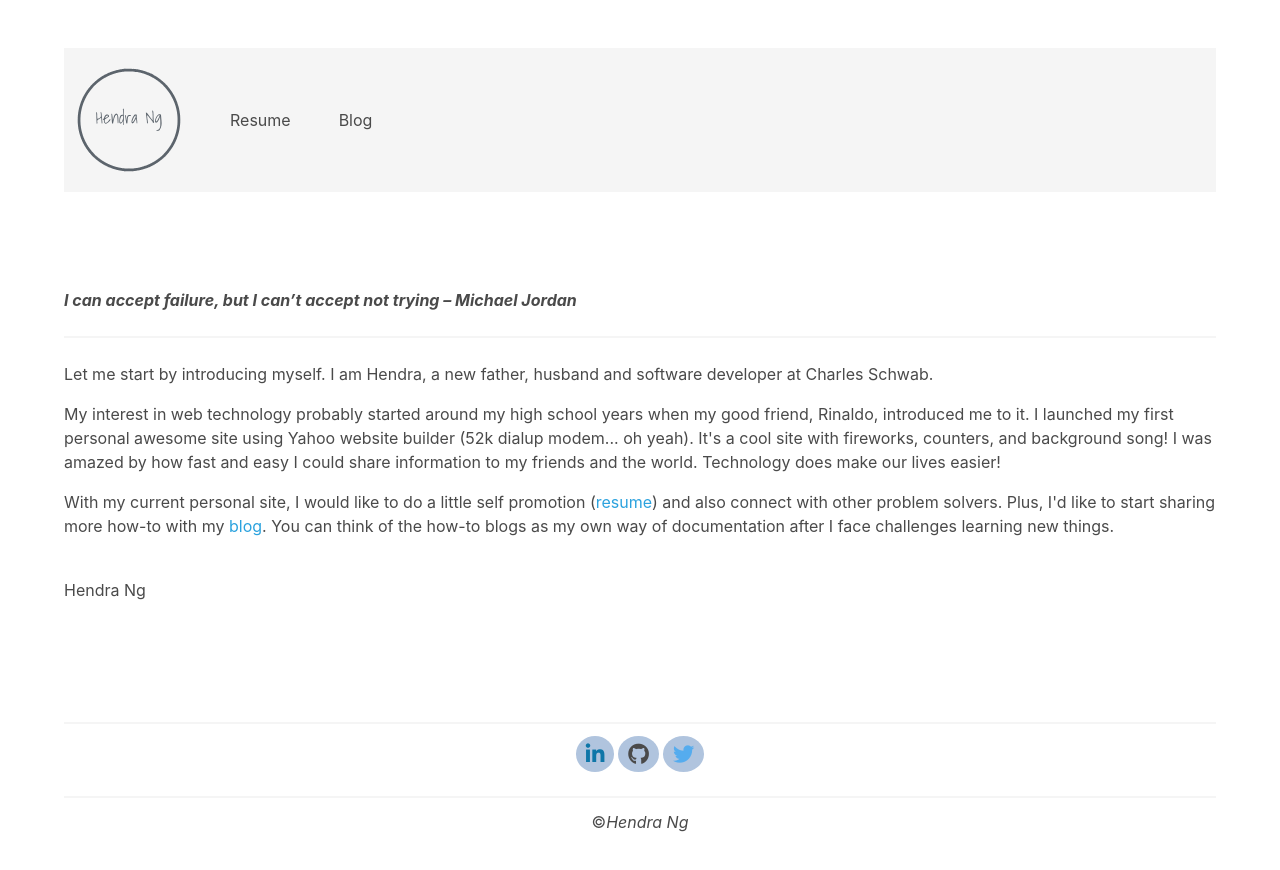
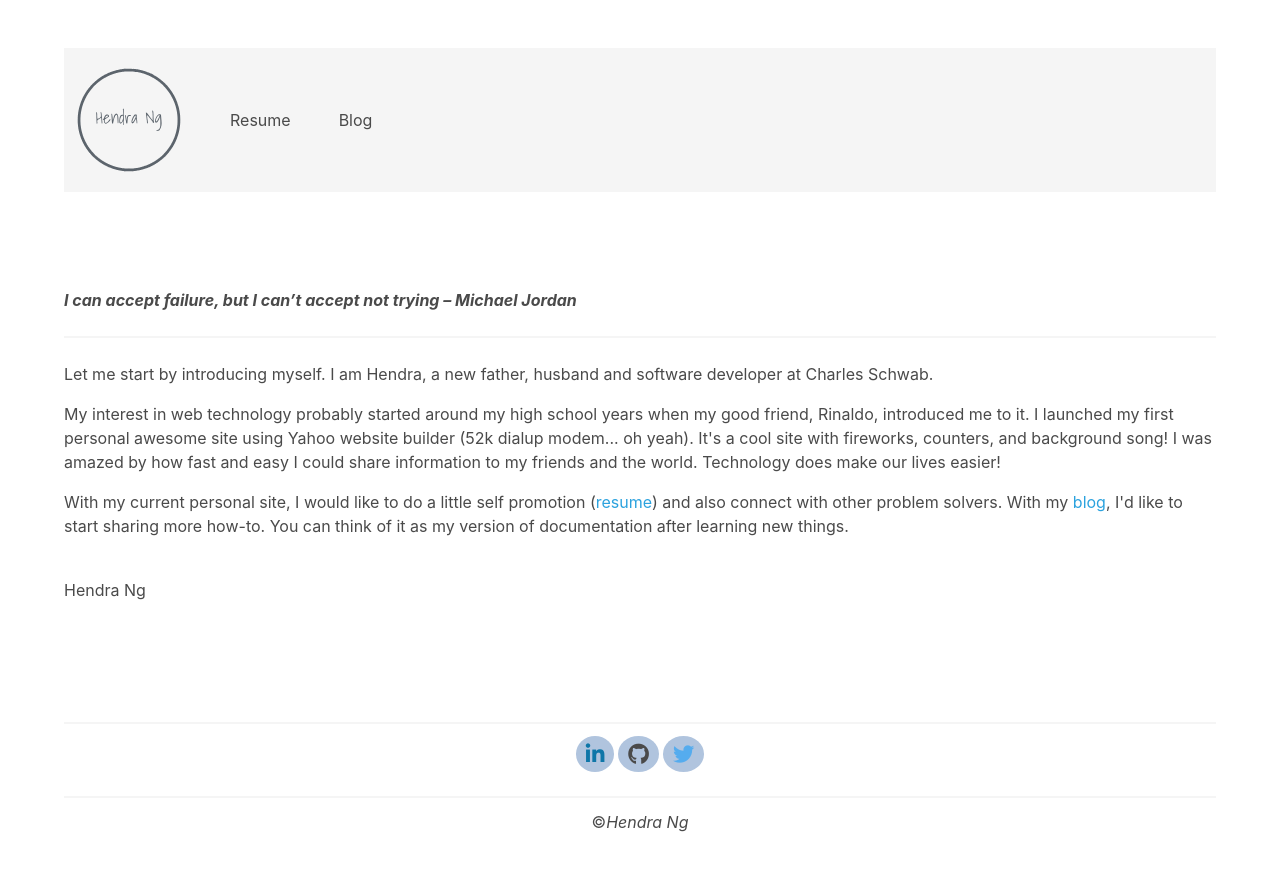
Before and after one commit to hendrang/personal_next, a Next.js app: page / in a window 1280 px wide. Built offline with nearby package versions, Linux system fonts and the light colour scheme.

Commit message:
Another typo

```diff
--- a/src/pages/index.js
+++ b/src/pages/index.js
@@ -13,7 +13,7 @@ const Index = (props) => {
         <div className="content is-family-primary">
           <p>Let me start by introducing myself. I am Hendra, a new father, husband and software developer at Charles Schwab.</p>
           <p>My interest in web technology probably started around my high school years when my good friend, Rinaldo, introduced me to it. I launched my first personal awesome site using Yahoo website builder (52k dialup modem... oh yeah). It's a cool site with fireworks, counters, and background song! I was amazed by how fast and easy I could share information to my friends and the world. Technology does make our lives easier!</p>
-          <p>With my current personal site, I would like to do a little self promotion (<Link href="/resume">resume</Link>) and also connect with other problem solvers. Plus, I'd like to start sharing more how-to with my <Link href="/blog">blog</Link>. You can think of the how-to blogs as my own way of documentation after I face challenges learning new things.</p>
+          <p>With my current personal site, I would like to do a little self promotion (<Link href="/resume">resume</Link>) and also connect with other problem solvers. With my <Link href="/blog">blog</Link>, I'd like to start sharing more how-to. You can think of it as my version of documentation after learning new things.</p>
           <p><br />Hendra Ng</p>
         </div>
       </div>
```
